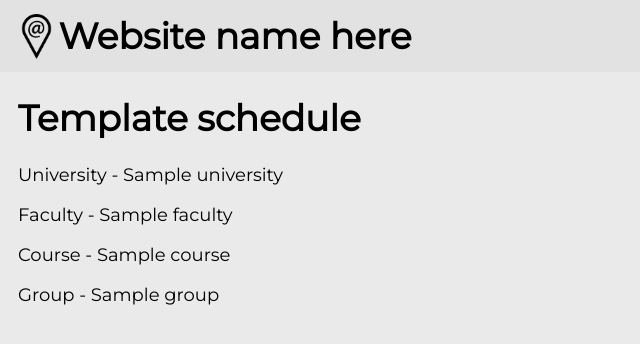
After one commit to SergeGris/UniSchedule-site, a Flask app: template templates/schedule.html in a window 1280 px wide. The commit adds this page. Shown: the top 344 px of the page, without its empty margins (0-640 px from the left). Run offline with Flask 3, Linux system fonts and the light colour scheme; the template is opened without the code that fills it: most values are stand-ins (such as "Sample title", 1, 10 or a date in 2020).

Commit message:
Added university, faculty, course, group selection, and template /schedule

```diff
--- a/app.py
+++ b/app.py
@@ -1,4 +1,4 @@
-from flask import Flask, render_template, send_from_directory
+from flask import Flask, request, render_template, send_from_directory
 from dotenv import load_dotenv
 from os import getenv
 import json
@@ -13,6 +13,30 @@ app = Flask(__name__)
 def index():
 	return render_template("index.html")
 
+@app.route("/schedule")
+def schedule():
+	university = request.args.get("university")
+	faculty = request.args.get("faculty")
+	course = request.args.get("course")
+	group = request.args.get("group")
+
+	if university is None:
+		return "University not specified", 400
+	if faculty is None:
+		return "Faculty not specified", 400
+	if course is None:
+		return "Course not specified", 400
+	if group is None:
+		return "Group not specified", 400
+
+	return render_template(
+		"schedule.html",
+		university=university,
+		faculty=faculty,
+		course=course,
+		group=group
+	)
+
 
 
 if __name__ == "__main__":
--- a/static/styles.css
+++ b/static/styles.css
@@ -60,7 +60,6 @@ select {
 
 
 
-
 #content {
 	margin: 1rem;
 }
--- /dev/null
+++ b/templates/schedule.html
@@ -0,0 +1,13 @@
+{% extends "base.html" %}
+
+{% block title %}{% endblock %}
+
+{% block content %}
+
+<h1>Template schedule</h1>
+<p>University - {{ university }}</p>
+<p>Faculty - {{ faculty }}</p>
+<p>Course - {{ course }}</p>
+<p>Group - {{ group }}</p>
+
+{% endblock %}
```
Also changed, not shown: static/index.js (+74 -0 lines), static/universities.json (+4 -16 lines), templates/index.html (+7 -15 lines).
